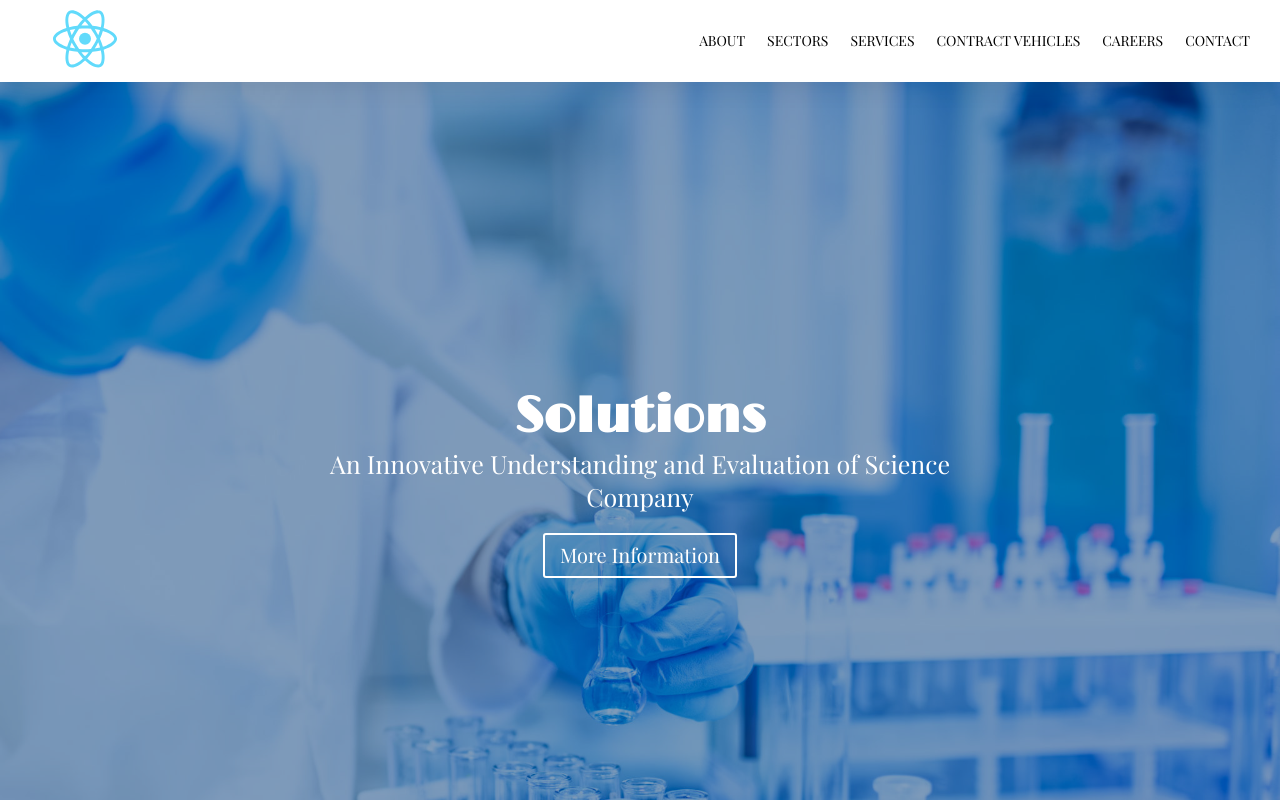
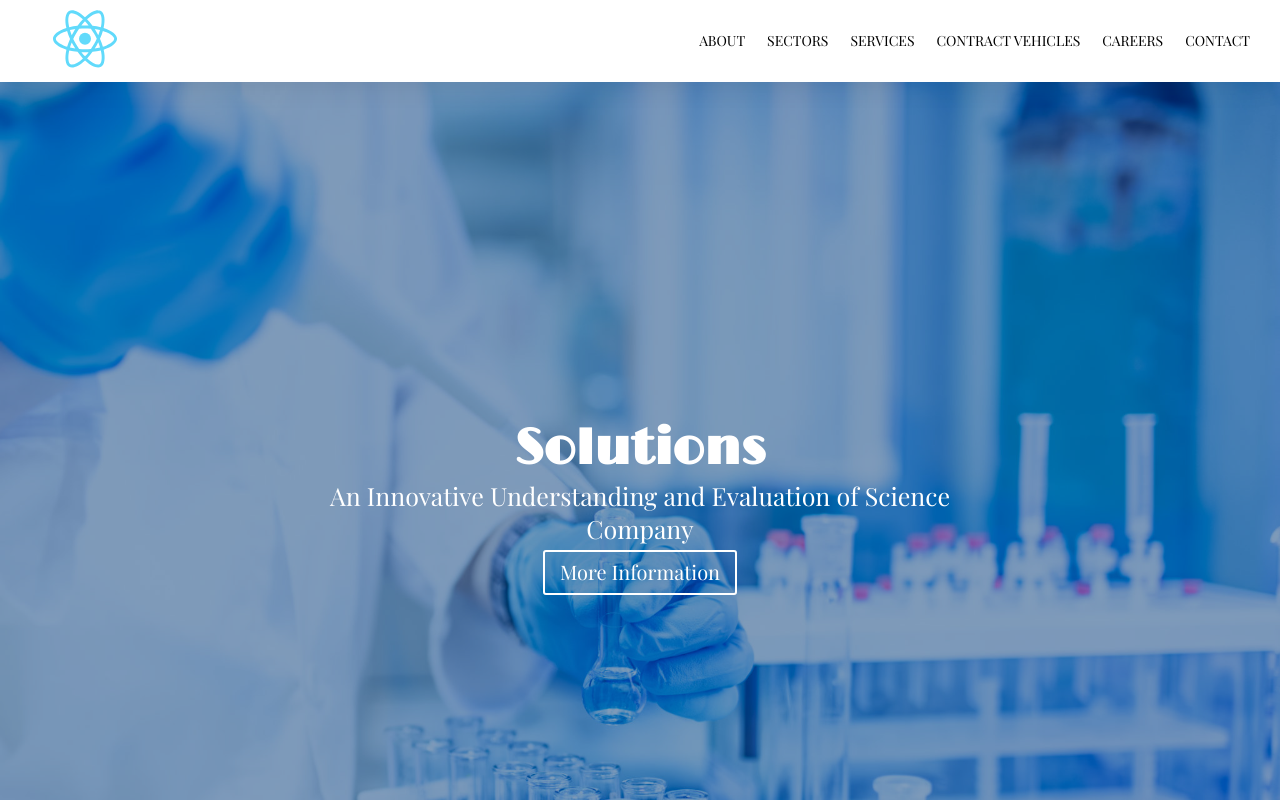
Before and after one commit to anwachuku15/officium, a React (Create React App) app: page / in a window 1280 px wide. Shown: the top 800 px of the page. Built offline with nearby package versions, Linux system fonts and the light colour scheme; a web font is replaced by a local one.

Commit message:
fixed button wrapper hover issue

```diff
--- a/src/components/home/Carousel1.css
+++ b/src/components/home/Carousel1.css
@@ -173,6 +173,36 @@
   cursor: pointer;
 }
 
+.buttonWrapperHome {
+  display: flex;
+  width: max-content;
+  align-self: center;
+  align-items: center;
+  justify-content: center;
+  margin-top: 20px;
+  padding: 6px 15px 8px 15px;
+  font-family: playfair;
+  border-radius: 3px;
+  border: 2px solid white;
+  background-color: transparent;
+  transition: background-color 150ms, border 150ms;
+  position: absolute;
+  top: 60%;
+}
+
+.buttonWrapperHome:hover {
+  background-color: rgba(201, 201, 201, 0.384);
+  border: 2px solid transparent;
+  cursor: pointer;
+  display: flex;
+  align-items: center;
+}
+
+.buttonWrapperHome:hover .link__arrowForward1 {
+  margin-left: 10px !important;
+  color: white;
+}
+
 .slide__arrowLeft1 {
   position: absolute;
   margin-left: -30px;
--- a/src/components/home/Carousel1.js
+++ b/src/components/home/Carousel1.js
@@ -6,13 +6,14 @@ import {
   ArrowForwardIosRounded,
 } from "@material-ui/icons";
 
-// TODO: RIGHT ARROW SPACING!!
+// TODO: RIGHT ARROW SPACING & BUTTON WRAPPER ANIMATION
 
 const Carousel = () => {
   const solutions = useRef();
   const clinicaldev = useRef();
   const education = useRef();
   const projectmgmt = useRef();
+  const buttonHome = useRef();
 
   const first = useRef();
   const second = useRef();
@@ -62,9 +63,9 @@ const Carousel = () => {
   };
 
   const showContent = (slide) => {
+    // buttonHome.current.classList.remove("slideUp");
     content[slide].current.classList.add("slideUp");
     content[prev].current.classList.remove("slideUp");
-
     content[slide].current.style.opacity = 0;
     setTimeout(() => {
       content[slide].current.style.opacity = 1;
@@ -75,12 +76,12 @@ const Carousel = () => {
     showSlide(slide, 3);
     dotRefs[0].current.style.backgroundColor = "#535353d0";
   });
-
+  // TODO: Make ButtonWrapper it's own div
   return (
     <div className="carouselContainer1">
       <div className="carousel1">
         <div
-          className="carousel__item1 carousel__solutions1 fader"
+          className="carousel__item1 carousel__solutions1"
           style={{ opacity: 0 }}
           ref={solutions}
         >
@@ -89,19 +90,11 @@ const Carousel = () => {
             <p className="carousel__subtitle1">
               An Innovative Understanding and Evaluation of Science Company
             </p>
-            <div className="buttonWrapper1">
-              <Link to="/services" className="carousel__link1">
-                <span>More Information</span>
-              </Link>
-              <div className="link__arrowForward1">
-                <ArrowForwardIosRounded fontSize="small" />
-              </div>
-            </div>
           </div>
         </div>
 
         <div
-          className="carousel__item1 carousel__clinicaldev1 fader"
+          className="carousel__item1 carousel__clinicaldev1"
           style={{ opacity: 0 }}
           ref={clinicaldev}
         >
@@ -111,19 +104,11 @@ const Carousel = () => {
               With our research services and diverse therapeutic expertise we
               enhance your capacity and minimize risk
             </p>
-            <div className="buttonWrapper1">
-              <Link to="/services" className="carousel__link1">
-                <span>More Information</span>
-              </Link>
-              <div className="link__arrowForward1">
-                <ArrowForwardIosRounded fontSize="small" />
-              </div>
-            </div>
           </div>
         </div>
 
         <div
-          className="carousel__item1 carousel__education1 fader"
+          className="carousel__item1 carousel__education1"
           style={{ opacity: 0 }}
           ref={education}
         >
@@ -133,19 +118,11 @@ const Carousel = () => {
               Achieve more with our talented team of education researchers and
               analysts
             </p>
-            <div className="buttonWrapper1">
-              <Link to="/services" className="carousel__link1">
-                <span>More Information</span>
-              </Link>
-              <div className="link__arrowForward1">
-                <ArrowForwardIosRounded fontSize="small" />
-              </div>
-            </div>
           </div>
         </div>
 
         <div
-          className="carousel__item1 carousel__projectmanagement1 fader"
+          className="carousel__item1 carousel__projectmanagement1"
           style={{ opacity: 0 }}
           ref={projectmgmt}
         >
@@ -155,14 +132,19 @@ const Carousel = () => {
               To compete in today's economy, effective and innovation management
               is crucial for organizations
             </p>
-            <div className="buttonWrapper1">
-              <Link to="/services" className="carousel__link1">
-                <span>More Information</span>
-              </Link>
-              <div className="link__arrowForward1">
-                <ArrowForwardIosRounded fontSize="small" />
-              </div>
-            </div>
+          </div>
+        </div>
+
+        <div
+          className="buttonWrapperHome slideUp"
+          style={{ opacity: 0 }}
+          ref={buttonHome}
+        >
+          <Link to="/services" className="carousel__link1">
+            <span>More Information</span>
+          </Link>
+          <div className="link__arrowForward1">
+            <ArrowForwardIosRounded fontSize="small" />
           </div>
         </div>
 
```
